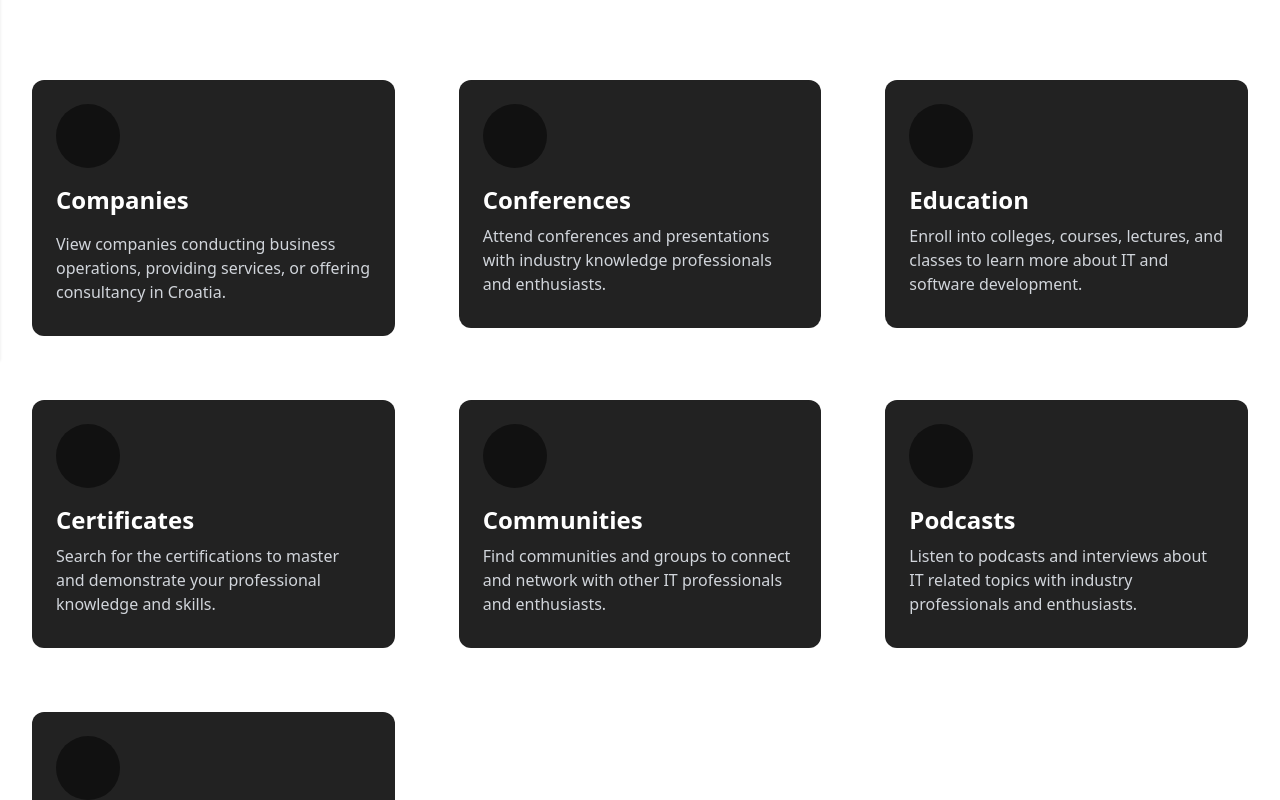
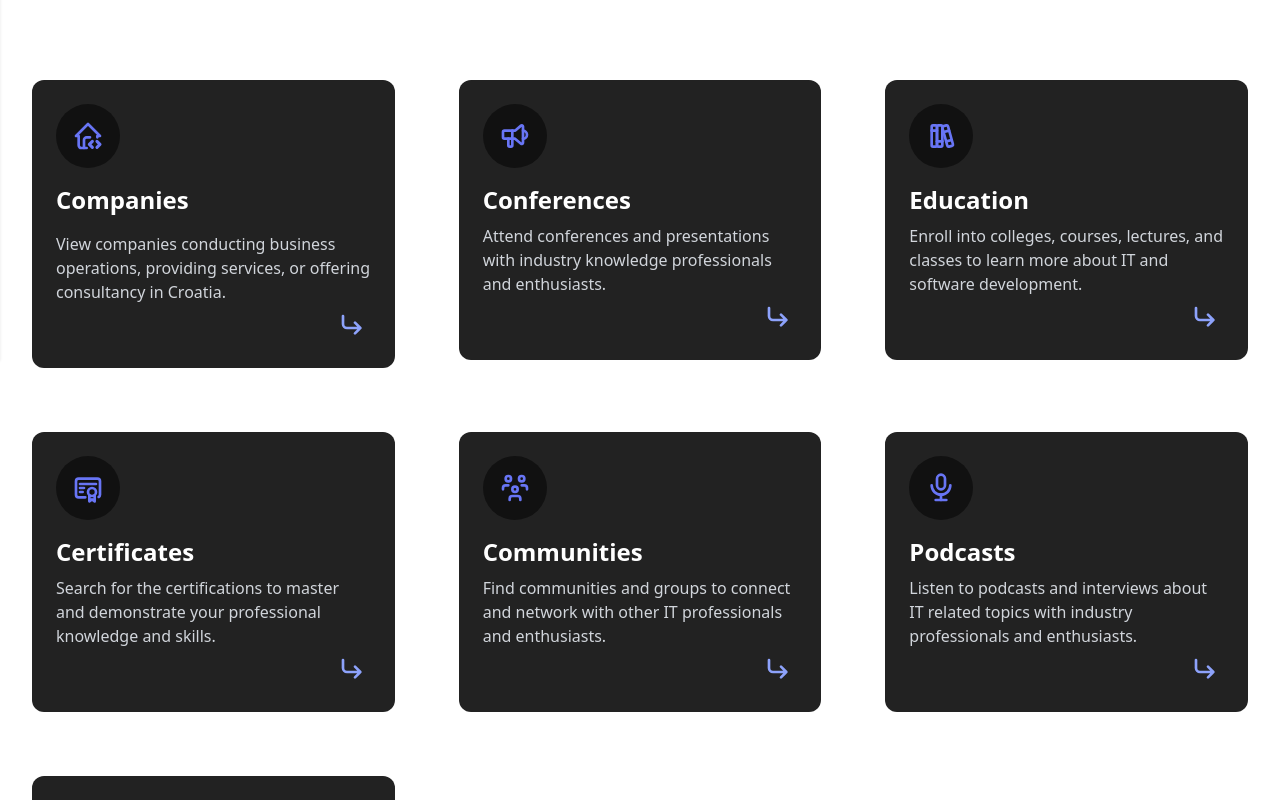
Before and after one commit to stefanicjuraj/it-croatia, a React (Vite) app in the folder app/: page / in a window 1280 px wide. Shown: the part 440-1240 px from the top of the page. Built offline with nearby package versions, Linux system fonts and the light colour scheme; no server answers; the HTML template or start-up script is replaced by a standard one.

Commit message:
feat(pages): add svg icons

```diff
--- a/app/src/pages/Home.tsx
+++ b/app/src/pages/Home.tsx
@@ -1,4 +1,13 @@
 import { Link } from "react-router-dom";
+// Icons
+import company from "/assets/icons/company.svg";
+import conference from "/assets/icons/conference.svg";
+import internship from "/assets/icons/internship.svg";
+import education from "/assets/icons/education.svg";
+import certificate from "/assets/icons/certificate.svg";
+import podcast from "/assets/icons/podcast.svg";
+import arrow from "/assets/icons/arrow.svg";
+import community from "/assets/icons/community.svg";
 
 export default function Home() {
     return (
@@ -16,84 +25,98 @@ export default function Home() {
                     <Link to="/companies">
                         <div className="bg-[#222] sm:mb-0 mb-8 px-6 py-6 rounded-xl hover:ring-1 hover:ring-indigo-300 animation glow delay-2">
                             <div className="flex justify-center items-center mb-4 w-16 h-16 rounded-full bg-[#111]">
+                                <img src={company} alt="Company icon" className="w-8 h-8" />
                             </div>
                             <h1 className="mb-4 text-2xl font-bold">Companies</h1>
                             <p className="text-gray-300">
                                 View companies conducting business operations, providing services, or offering consultancy in Croatia.
                             </p>
                             <div className="flex flex-row-reverse px-1 py-1">
+                                <img src={arrow} className="w-8 h-8" alt="arrow" />
                             </div>
                         </div>
                     </Link>
                     <Link to="/conferences">
                         <div className="bg-[#222] sm:mb-0 mb-8 px-6 py-6 rounded-xl hover:ring-1 hover:ring-indigo-300 animation glow delay-3">
                             <div className="flex justify-center items-center mb-4 w-16 h-16 rounded-full bg-[#111]">
+                                <img src={conference} alt="Company icon" className="w-8 h-8" />
                             </div>
                             <h1 className="mb-2 text-2xl font-bold">Conferences</h1>
                             <p className="text-gray-300">
                                 Attend conferences and presentations with industry knowledge professionals and enthusiasts.
                             </p>
                             <div className="flex flex-row-reverse px-1 py-1">
+                                <img src={arrow} className="w-8 h-8" alt="arrow" />
                             </div>
                         </div>
                     </Link>
                     <Link to="/education">
                         <div className="bg-[#222] sm:mb-0 mb-8 px-6 py-6 rounded-xl hover:ring-1 hover:ring-indigo-300 animation glow delay-4">
                             <div className="flex justify-center items-center mb-4 w-16 h-16 rounded-full bg-[#111]">
+                                <img src={education} alt="Company icon" className="w-8 h-8" />
                             </div>
                             <h1 className="mb-2 text-2xl font-bold">Education</h1>
                             <p className="text-gray-300">
                                 Enroll into colleges, courses, lectures, and classes to learn more about IT and software development.
                             </p>
                             <div className="flex flex-row-reverse px-1 py-1">
+                                <img src={arrow} className="w-8 h-8" alt="arrow" />
                             </div>
                         </div>
                     </Link>
                     <Link to="/certificates">
                         <div className="bg-[#222] sm:mb-0 mb-8 px-6 py-6 rounded-xl hover:ring-1 hover:ring-indigo-300 animation glow delay-5">
                             <div className="flex justify-center items-center mb-4 w-16 h-16 rounded-full bg-[#111]">
+                                <img src={certificate} alt="Company icon" className="w-8 h-8" />
                             </div>
                             <h1 className="mb-2 text-2xl font-bold">Certificates</h1>
                             <p className="text-gray-300">
                                 Search for the certifications to master and demonstrate your professional knowledge and skills.
                             </p>
                             <div className="flex flex-row-reverse px-1 py-1">
+                                <img src={arrow} className="w-8 h-8" alt="arrow" />
                             </div>
                         </div>
                     </Link>
                     <Link to="/communities">
                         <div className="bg-[#222] sm:mb-0 mb-8 px-6 py-6 rounded-xl hover:ring-1 hover:ring-indigo-300 animation glow delay-5">
                             <div className="flex justify-center items-center mb-4 w-16 h-16 rounded-full bg-[#111]">
+                                <img src={community} alt="Company icon" className="w-8 h-8" />
                             </div>
                             <h1 className="mb-2 text-2xl font-bold">Communities</h1>
                             <p className="text-gray-300">
                                 Find communities and groups to connect and network with other IT professionals and enthusiasts.
                             </p>
                             <div className="flex flex-row-reverse px-1 py-1">
+                                <img src={arrow} className="w-8 h-8" alt="arrow" />
                             </div>
                         </div>
                     </Link>
                     <Link to="/certificates">
                         <div className="bg-[#222] sm:mb-0 mb-8 px-6 py-6 rounded-xl hover:ring-1 hover:ring-indigo-300 animation glow delay-6">
                             <div className="flex justify-center items-center mb-4 w-16 h-16 rounded-full bg-[#111]">
+                                <img src={podcast} alt="Company icon" className="w-8 h-8" />
                             </div>
                             <h1 className="mb-2 text-2xl font-bold">Podcasts</h1>
                             <p className="text-gray-300">
                                 Listen to podcasts and interviews about IT related topics with industry professionals and enthusiasts.
                             </p>
                             <div className="flex flex-row-reverse px-1 py-1">
+                                <img src={arrow} className="w-8 h-8" alt="arrow" />
                             </div>
                         </div>
                     </Link>
                     <Link to="/certificates">
                         <div className="bg-[#222] sm:mb-0 mb-8 px-6 py-6 rounded-xl hover:ring-1 hover:ring-indigo-300 animation glow delay-7">
                             <div className="flex justify-center items-center mb-4 w-16 h-16 rounded-full bg-[#111]">
+                                <img src={internship} alt="Company icon" className="w-8 h-8" />
                             </div>
                             <h1 className="mb-2 text-2xl font-bold">Internships</h1>
                             <p className="text-gray-300">
                                 Start your career and enhance your professional knowledge by applying to internship programs.
                             </p>
                             <div className="flex flex-row-reverse px-1 py-1">
+                                <img src={arrow} className="w-8 h-8" alt="arrow" />
                             </div>
                         </div>
                     </Link>
```
